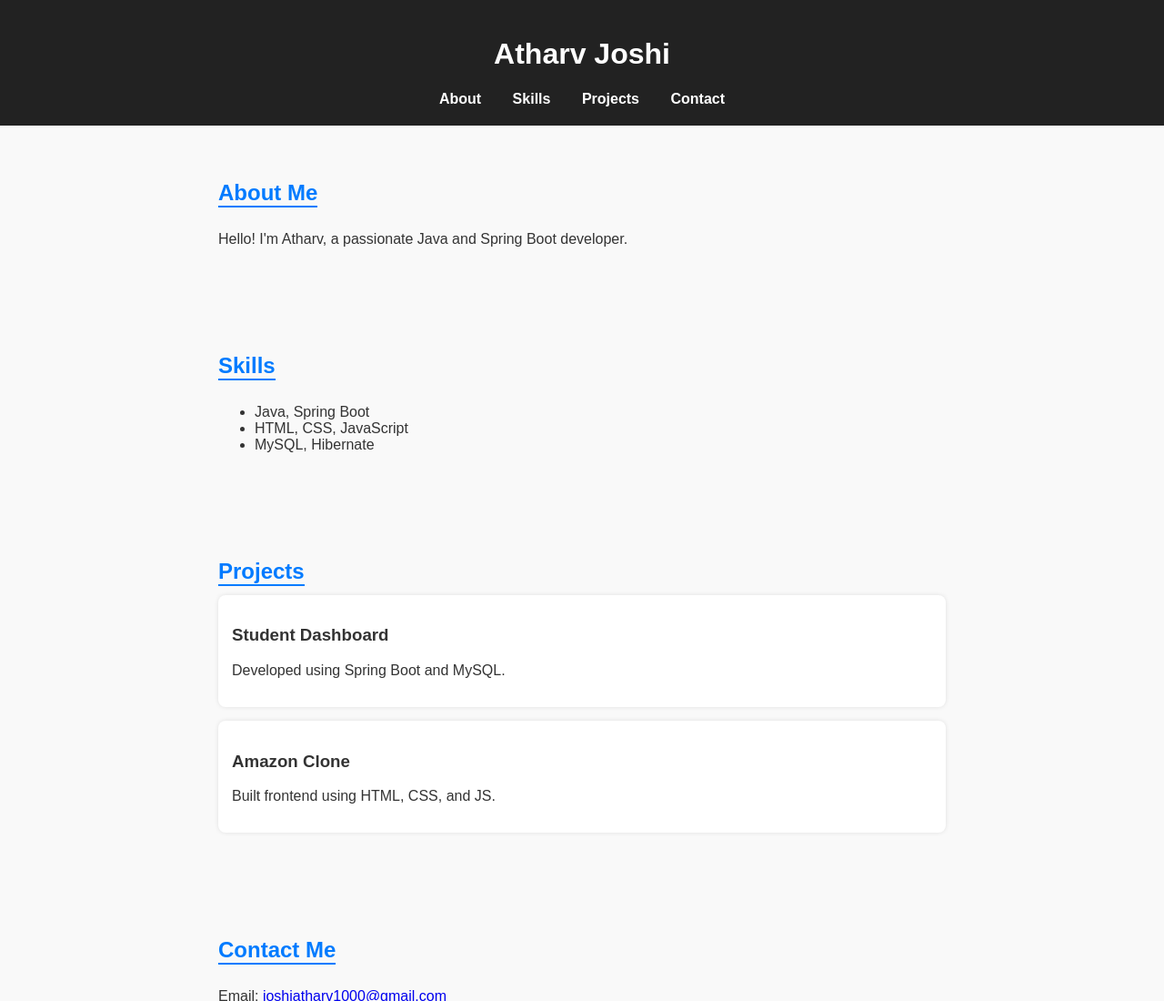
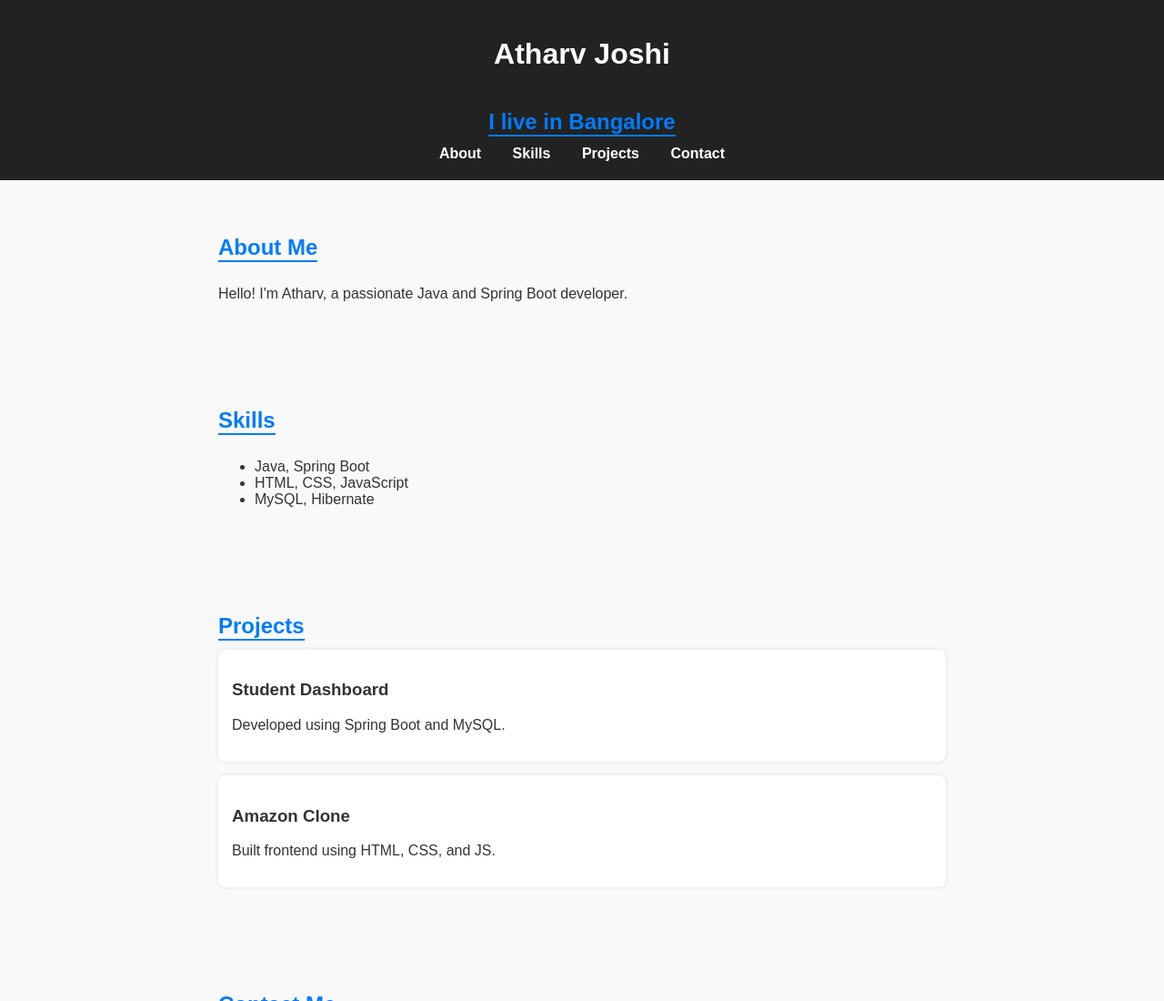
Before and after one commit to atharv203j/Atharv_Portfolio, a plain HTML site: page portfolio.html in a window 1280 px wide. Shown: the top 1100 px of the page at 91% size. Drawn offline with Linux system fonts and the light colour scheme.

Commit message:
2nd commit

```diff
--- a/portfolio.html
+++ b/portfolio.html
@@ -11,6 +11,7 @@
   <!-- Header Section -->
   <header>
     <h1>Atharv Joshi</h1>
+    <h2>I live in Bangalore</h2>
     <nav>
       <a href="#about">About</a>
       <a href="#skills">Skills</a>
```
